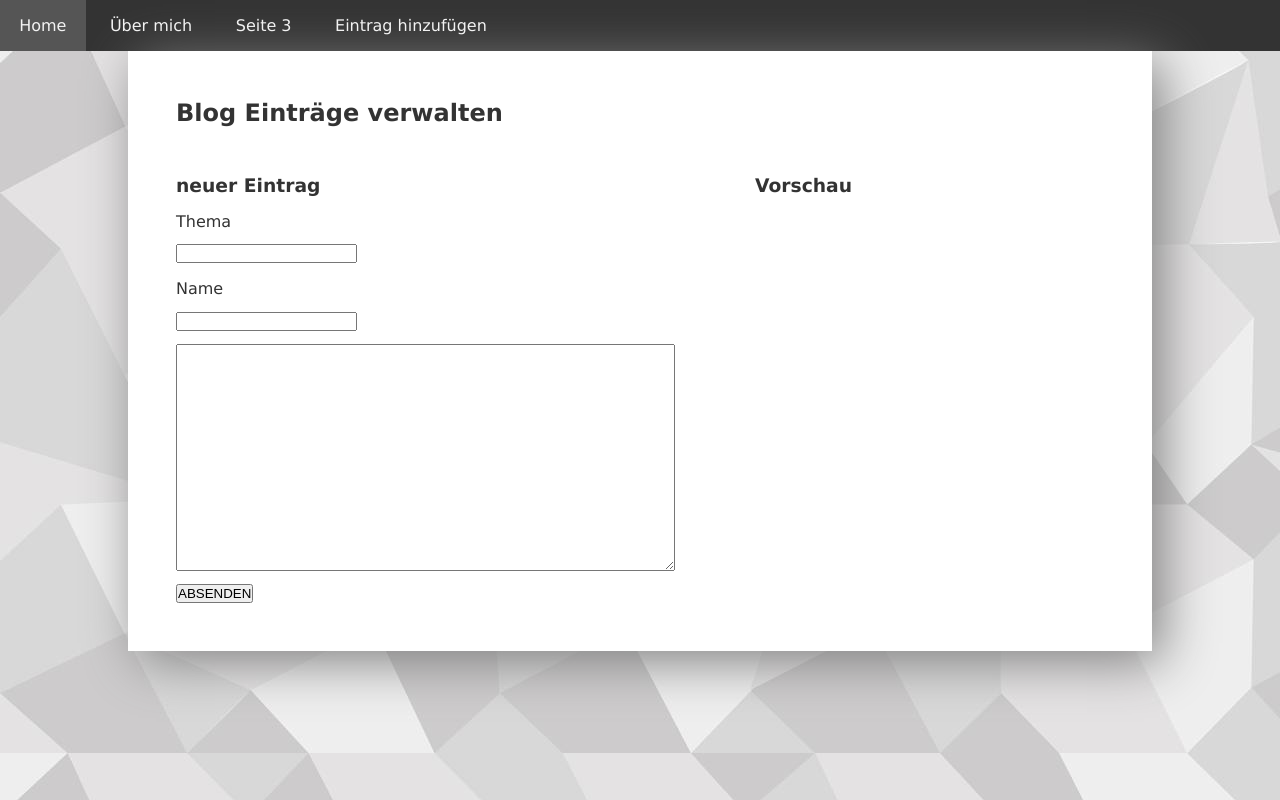
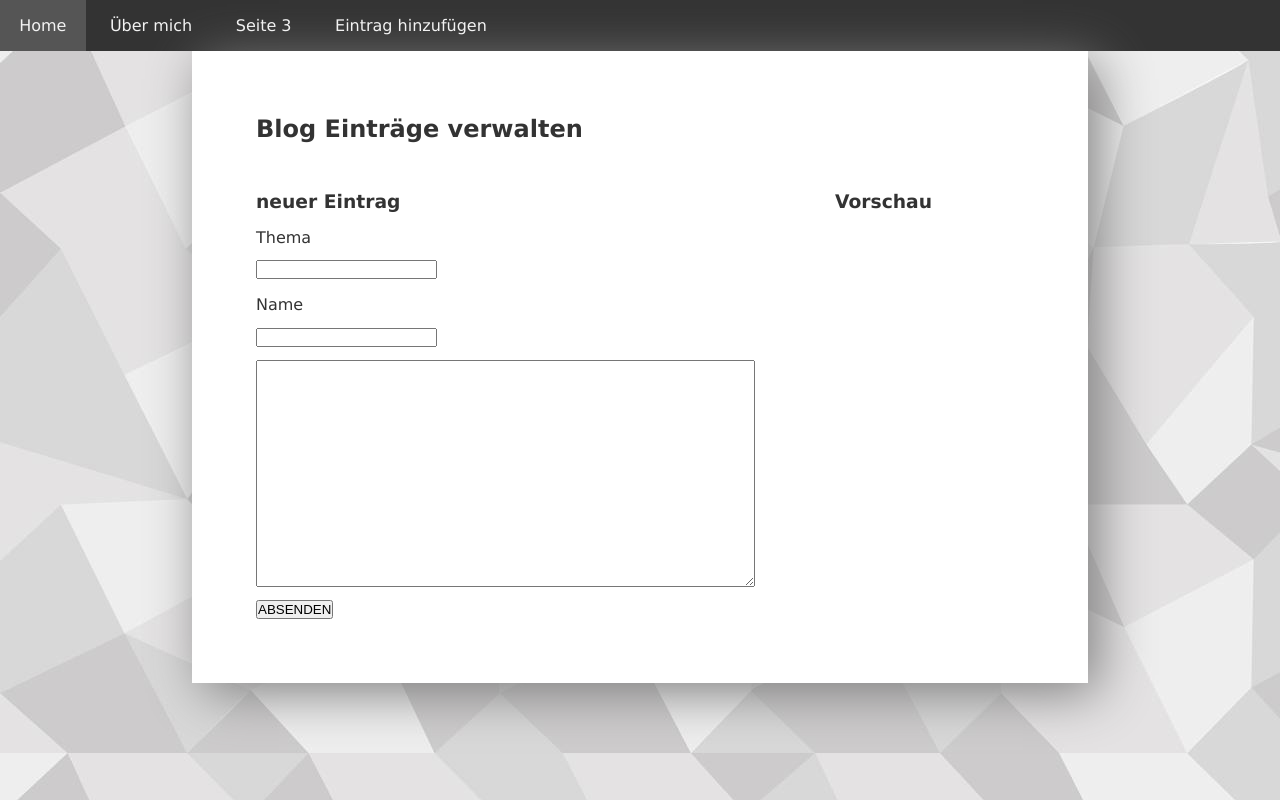
Before and after one commit to miche1/blog, a PHP site: page /form.php in a window 1280 px wide. Run offline with PHP 8.4, Linux system fonts and the light colour scheme.

Commit message:
changed the content width to 70%

```diff
--- a/scripte/style.css
+++ b/scripte/style.css
@@ -30,8 +30,8 @@
 		display: none;
 		}
 		#content {
-			padding: 3em;
-			width: 80%;
+			padding: 4em;
+			width: 70%;
 			margin: auto;
 			background-color: white;
 
```
